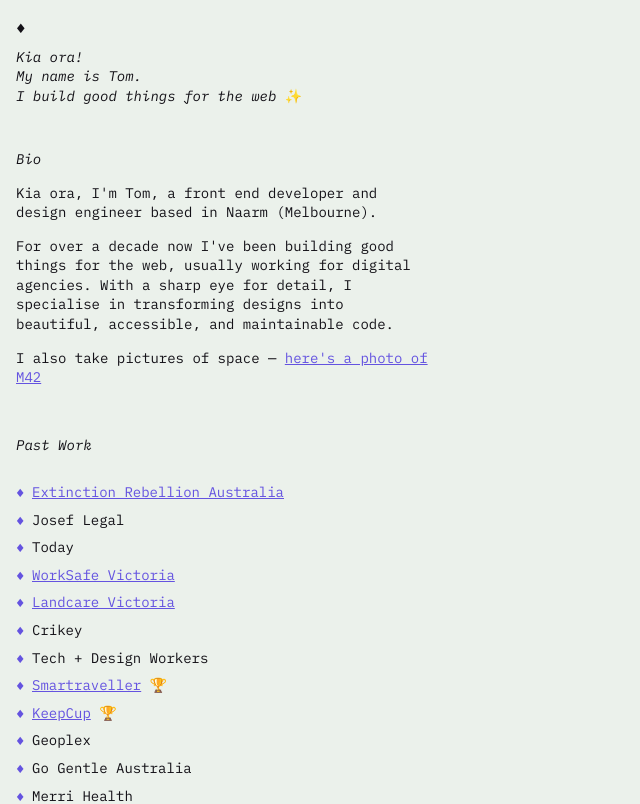
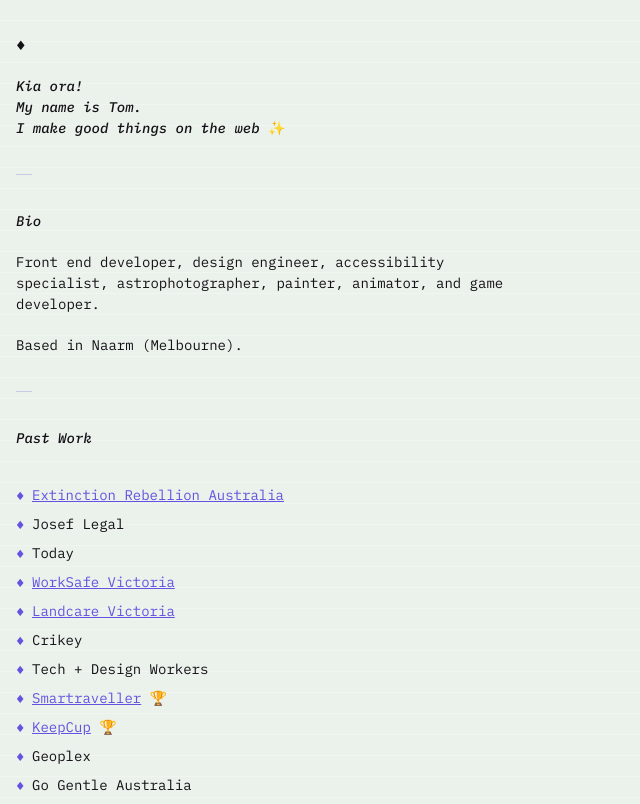
Before and after one commit to tbredin/tomfolio-2, a website built with Vite: page index.html in a window 1280 px wide. Shown: the top 804 px of the page, without its empty margins (0-640 px from the left). Built offline with nearby package versions, Linux system fonts and the light colour scheme.

Commit message:
Tidy content and add rhythm

```diff
--- a/index.html
+++ b/index.html
@@ -4,7 +4,7 @@
     <meta charset="UTF-8" />
     <link rel="icon" type="image/svg+xml" href="/vite.svg" />
     <meta name="viewport" content="width=device-width, initial-scale=1.0" />
-    <title>Vite + Lit</title>
+    <title>thomasbredingrey</title>
     <link rel="preconnect" href="https://fonts.googleapis.com">
     <link rel="preconnect" href="https://fonts.gstatic.com" crossorigin>
     <link href="https://fonts.googleapis.com/css2?family=IBM+Plex+Mono:ital,wght@0,100;0,200;0,300;0,400;0,500;0,600;0,700;1,100;1,200;1,300;1,400;1,500;1,600;1,700&display=swap" rel="stylesheet">
@@ -21,19 +21,18 @@
         <h1>
           Kia ora!<br/>
           My name is Tom.<br/>
-          I build good things for the web ✨
+          I make good things on the web ✨
         </h1>
       </divided-section>
       <divided-section>
         <h2>Bio</h2>
-        <p>Kia ora, I'm Tom, a front end developer and design engineer based in Naarm (Melbourne).</p>
-        <p>For over a decade now I've been building good things for the web, usually working for digital agencies. With a sharp eye for detail, I specialise in transforming designs into beautiful, accessible, and maintainable code.</p>
-        <p>I also take pictures of space — <styled-a href="#">here's a photo of M42</styled-a></p>
+        <p>Front end developer, design engineer, accessibility specialist, astrophotographer, painter, animator, and game developer.</p>
+        <p>Based in Naarm (Melbourne).</p>
       </divided-section>
 
       <divided-section>
         <h2>Past Work</h2>
-        <project-list></project-list>
+        <project-list />
       </divided-section>
 
     </main-content>
--- a/src/divided-section.js
+++ b/src/divided-section.js
@@ -22,12 +22,17 @@
       width: 1rem;
       display: inline-block;
       border: 0 none;
-      border-bottom: 4px double var(--accent-color);
+      border-bottom: 1px solid var(--accent-color);
+      opacity: 0.25;
+      margin: 0;
+      position: absolute;
+      bottom: 0;
     }
 
     section {
-      padding-top: var(--spacing)
-      padding-bottom: var(--spacing)
+      padding-top: var(--spacing);
+      padding-bottom: var(--spacing);
+      position: relative;
     }
   `;
 
@@ -35,7 +40,7 @@
     return html`
       <section>
         <slot></slot>
-        <br/>
+        <hr/>
       </section>
     `
   }
--- a/src/index.css
+++ b/src/index.css
@@ -27,9 +27,10 @@
   --selected-text-bg: var(--accent-color);
   /* Spacing */
   --spacing: 1rem;
+  --content-width: 32rem;
   /* Typography */
-  --global-leading: 1.4;
-  --weight-headings: 400;
+  --global-leading: 1.5;
+  --weight-headings: 500;
   --weight-body: 400;
   --size-headings: 0.875rem;
   --size-body: 0.875rem;
@@ -38,6 +39,9 @@
   --color-headings: --purple-shade-90;
   --color-body: --purple-shade-90;
   --font: "IBM Plex Mono", "Space mono", monospace;
+  --margins: 1.25rem;
+  --rhythm: 21px;
+  --rhythm-a: 0.25;
 
   /* Global styles */
   font-family: var(--font);
@@ -65,25 +69,41 @@
 
 body {
   margin: 0;
+  padding: 0;
   display: flex;
   place-items: start;
   min-height: 100vh;
+  max-width: 100%;
+  width: 100%;
   background-color: var(--site-bg);
   color: var(--site-color);
+  background-image: linear-gradient(
+    to bottom,
+    rgba(255,255,255,0),
+    rgba(255,255,255,0) calc(var(--rhythm) - 1px),
+    rgba(255,255,255,var(--rhythm-a)) calc(var(--rhythm) - 1px),
+    rgba(255,255,255,var(--rhythm-a)) var(--rhythm)
+  );
+  background-repeat: repeat;
+  background-size: 100% var(--rhythm);
 }
 
 h1,h2,h3,h4,h5,h6 {
   font-size: var(--size-headings);
   font-style: var(--style-headings);
   font-weight: var(--weight-headings);
-  color: var(--color-headings)
+  color: var(--color-headings);
+  margin-top: var(--margins);
+  margin-bottom: var(--margins);
 }
 
 p {
   font-size: var(--size-body);
   font-style: var(--style-body);
   font-weight: var(--weight-body);
-  color: var(--site-color)
+  color: var(--site-color);
+  margin-top: var(--margins);
+  margin-bottom: var(--margins);
 }
 
 @media (prefers-color-scheme: light) {
--- a/src/main-content.js
+++ b/src/main-content.js
@@ -20,9 +20,8 @@
   static styles = css`
     main {
       padding: var(--spacing);
-
-      width: 100%;
-      max-width: 26rem;
+      width: var(--content-width);
+      max-width: 100%;
     }
   `;
 
```
